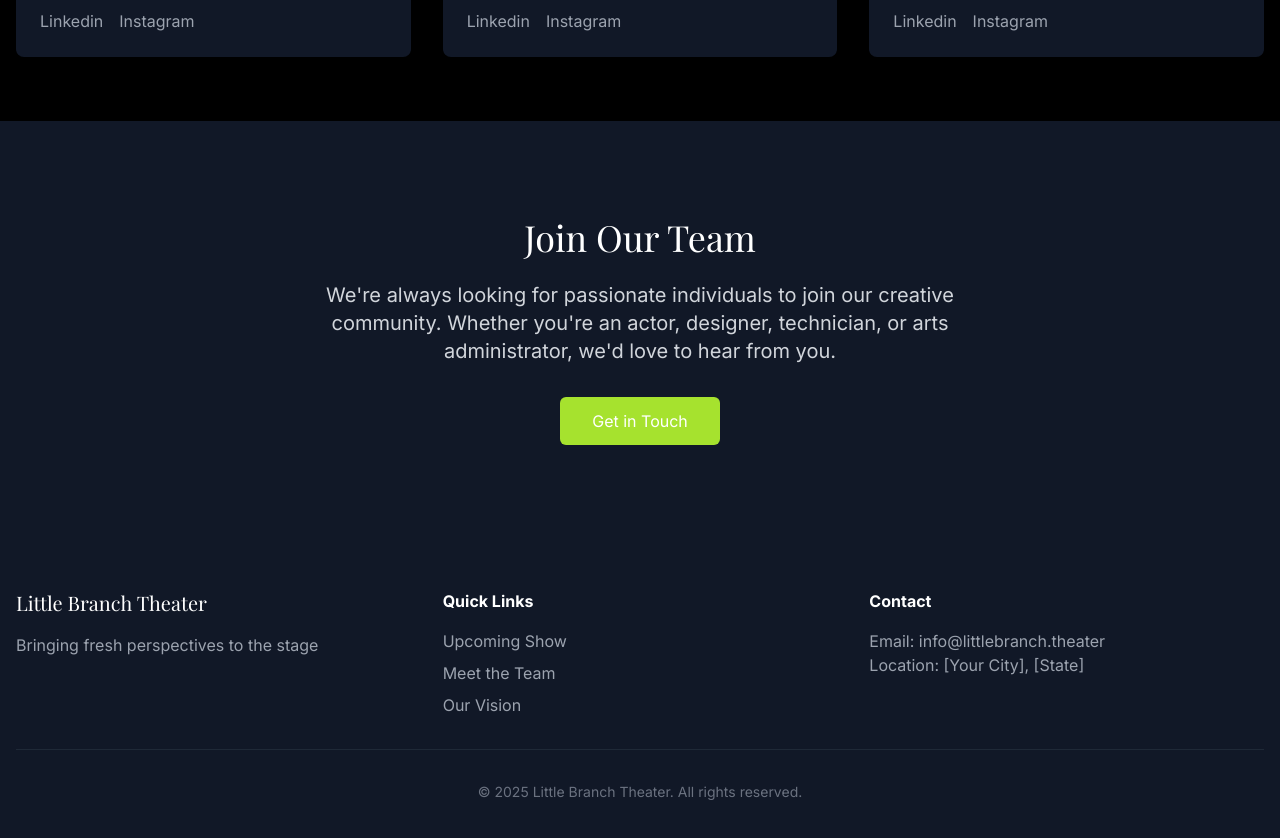
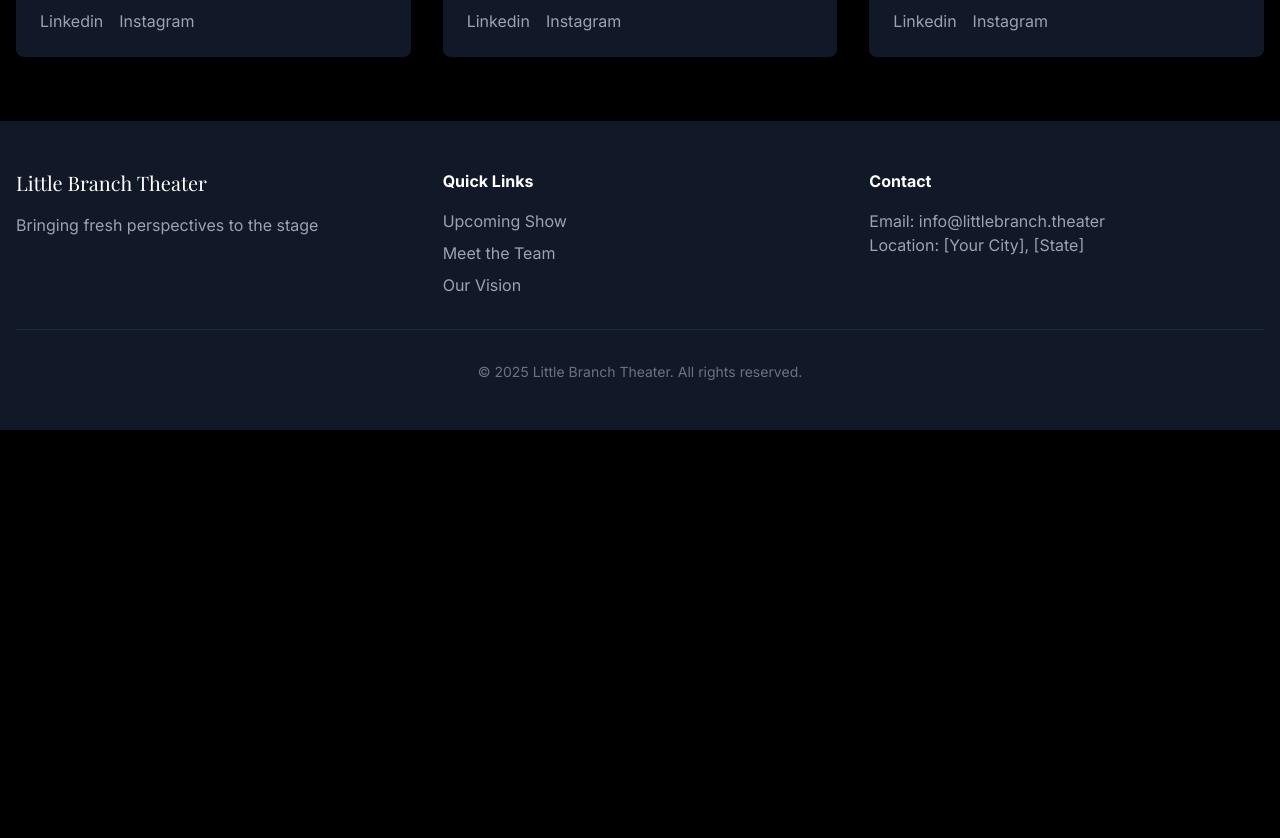
Before and after one commit to gzambran/littleBranchTheater, a Next.js app: page /team in a window 1280 px wide. Shown: the part 1220-2058 px from the top of the page. After the commit the page ends 1650 px from the top, so only its background shows below. Built offline with nearby package versions, Linux system fonts and the light colour scheme; a web font is replaced by a local one.

Commit message:
Removed the Join our Team section from the Team page

```diff
--- a/src/app/team/page.tsx
+++ b/src/app/team/page.tsx
@@ -150,35 +150,6 @@ export default function Team() {
         </motion.div>
       </section>
 
-      {/* Join Our Team Section */}
-      <motion.section
-        className="py-24 bg-gray-900"
-        initial={{ opacity: 0 }}
-        whileInView={{ opacity: 1 }}
-        transition={{ duration: 0.5 }}
-        viewport={{ once: true }}
-      >
-        <div className="container mx-auto px-4 text-center">
-          <h2 className="font-display text-4xl mb-6">Join Our Team</h2>
-          <p className="text-xl text-gray-300 max-w-2xl mx-auto mb-8">
-            We're always looking for passionate individuals to join our creative community.
-            Whether you're an actor, designer, technician, or arts administrator, we'd love to hear from you.
-          </p>
-          <motion.div
-            whileHover={{ scale: 1.05 }}
-            whileTap={{ scale: 0.95 }}
-          >
-            <Link
-              href="mailto:info@littlebranch.theater"
-              className="inline-block bg-accent hover:bg-accent/80 text-white px-8 py-3 rounded-md transition-all duration-200"
-              aria-label="Email us to join our team"
-            >
-              Get in Touch
-            </Link>
-          </motion.div>
-        </div>
-      </motion.section>
-
       {/* Team Member Modal */}
       <AnimatePresence>
         {selectedMember && (
```
